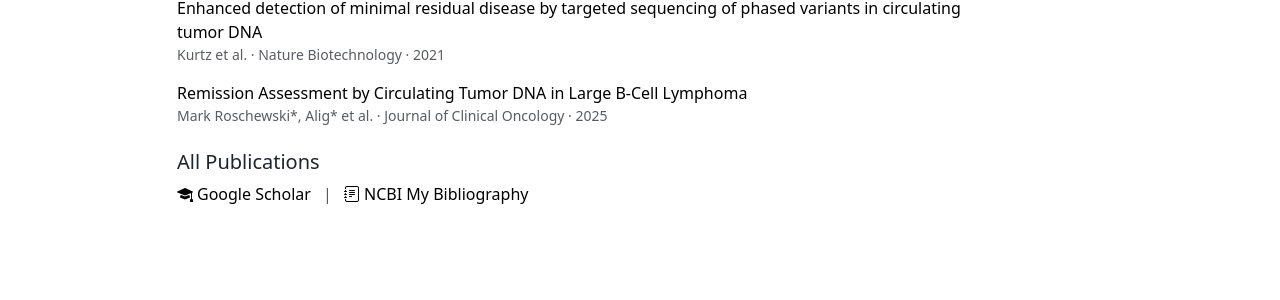
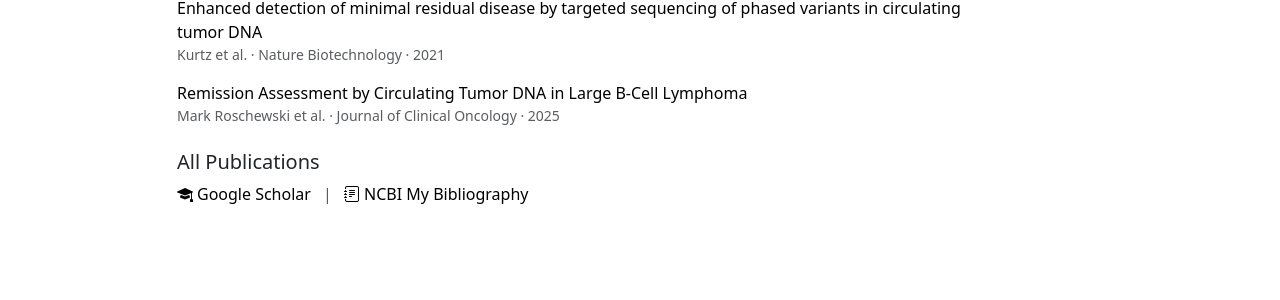
Before and after one commit to AligLab/AligLab.github.io, a Jekyll site: the page built from index.md, in a window 1280 px wide and 900 px high, scrolled down 2366 px. Shown: the part 154-454 px from the top of the window. Built offline with Jekyll 4.4.1, drawn with Linux system fonts in a browser that asks for light colours.

Commit message:
Update selected_pubs.yml

```diff
--- a/_data/selected_pubs.yml
+++ b/_data/selected_pubs.yml
@@ -41,7 +41,7 @@
   year: 2021
   url: https://doi.org/10.1038/s41587-021-00981-w
 - title: "Remission Assessment by Circulating Tumor DNA in Large B-Cell Lymphoma"
-  authors_display: "Mark Roschewski*, Alig* et al."
+  authors_display: "Mark Roschewski et al."
   venue: Journal of Clinical Oncology
   year: 2025
   url: https://doi.org/10.1200/JCO-25-01534
```
